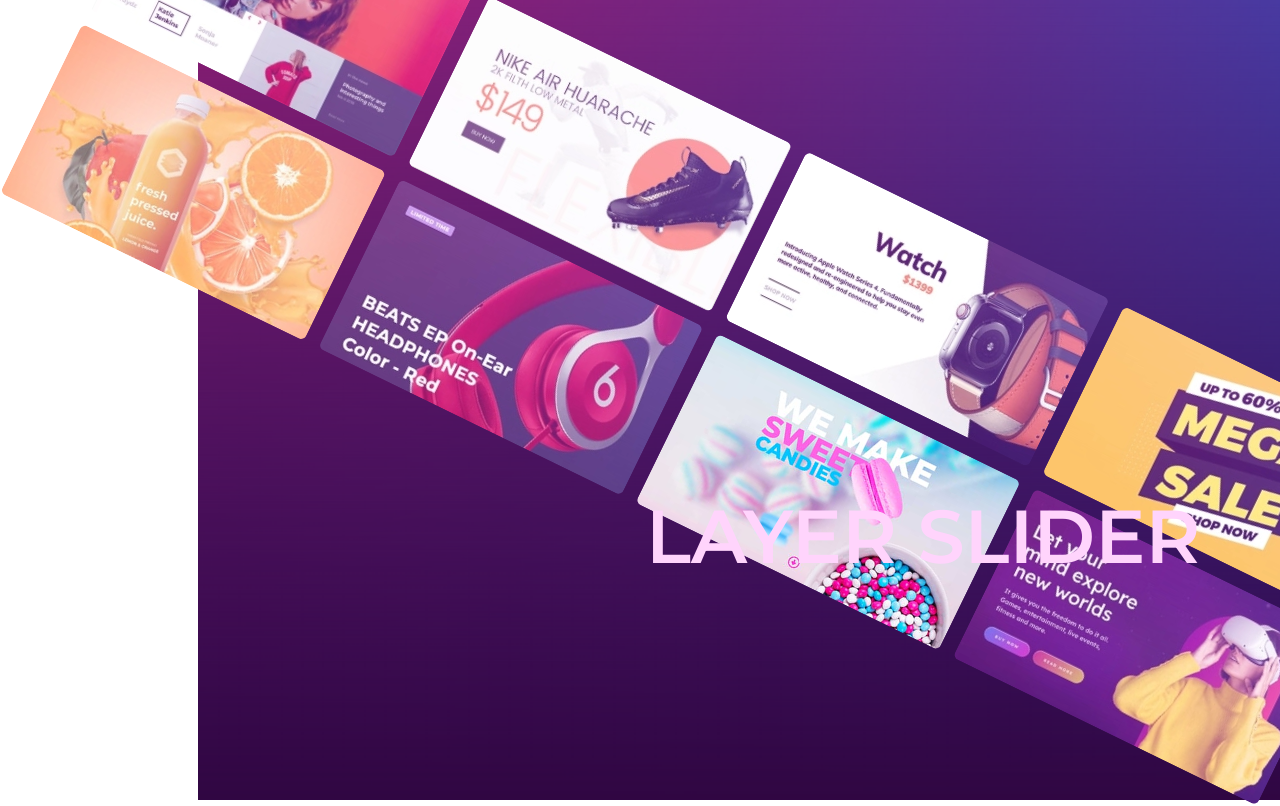
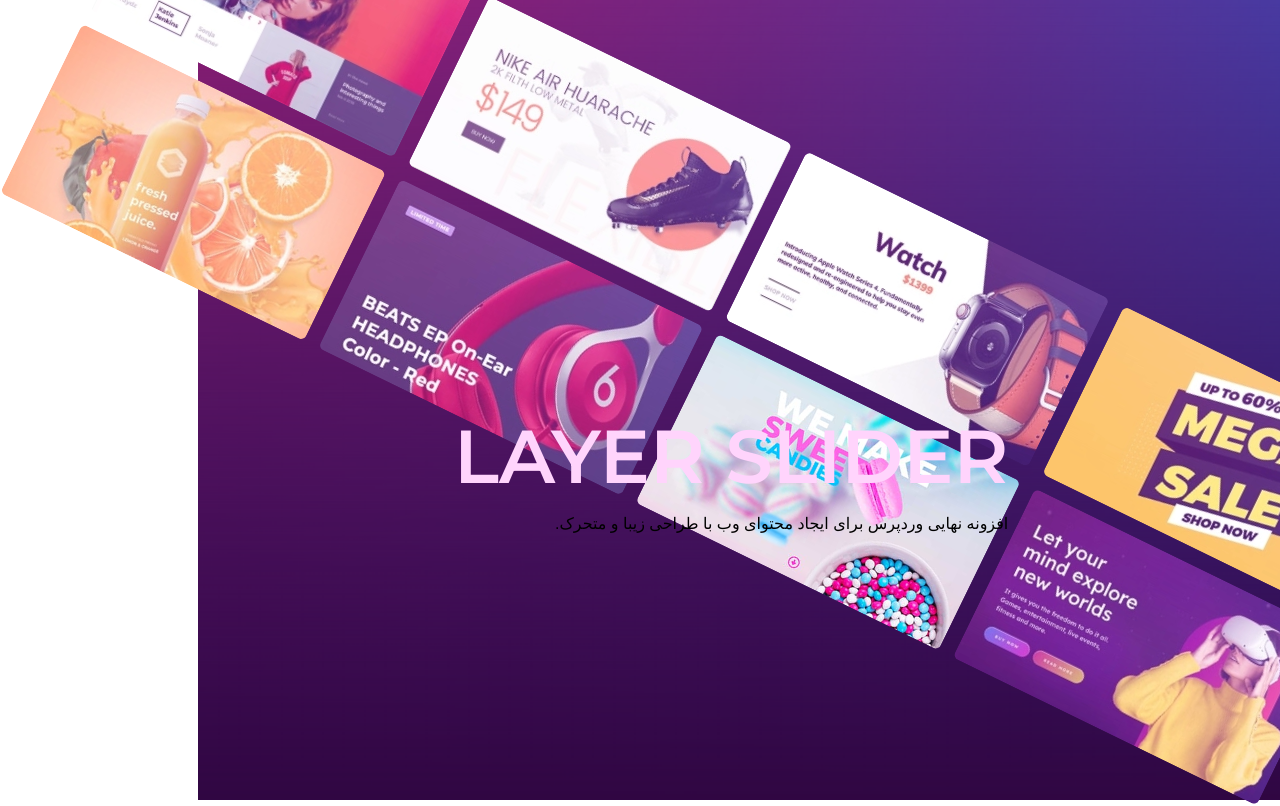
Before and after one commit to mahyarErshad/layer-slider, a React (Create React App) app: page / in a window 1280 px wide. Shown: the top 806 px of the page. Built offline with nearby package versions, Linux system fonts and the light colour scheme.

Commit message:
Added p tag

```diff
--- a/src/Components/Header/Header.jsx
+++ b/src/Components/Header/Header.jsx
@@ -20,6 +20,7 @@ function Header() {
       </div>
       <div className={styles.heading}>
         <h1 className={styles.h1}>Layer Slider</h1>
+        <p>افزونه نهایی وردپرس برای ایجاد محتوای وب با طراحی زیبا و متحرک.</p>
       </div>
     </header>
   );
--- a/src/Components/Header/styles.module.css
+++ b/src/Components/Header/styles.module.css
@@ -26,8 +26,8 @@
 }
 .heading {
   position: absolute;
-  top: 60%;
-  left: 35%;
+  top: 50%;
+  left: 20%;
 }
 .h1 {
   font-size: 4.685rem;
```
